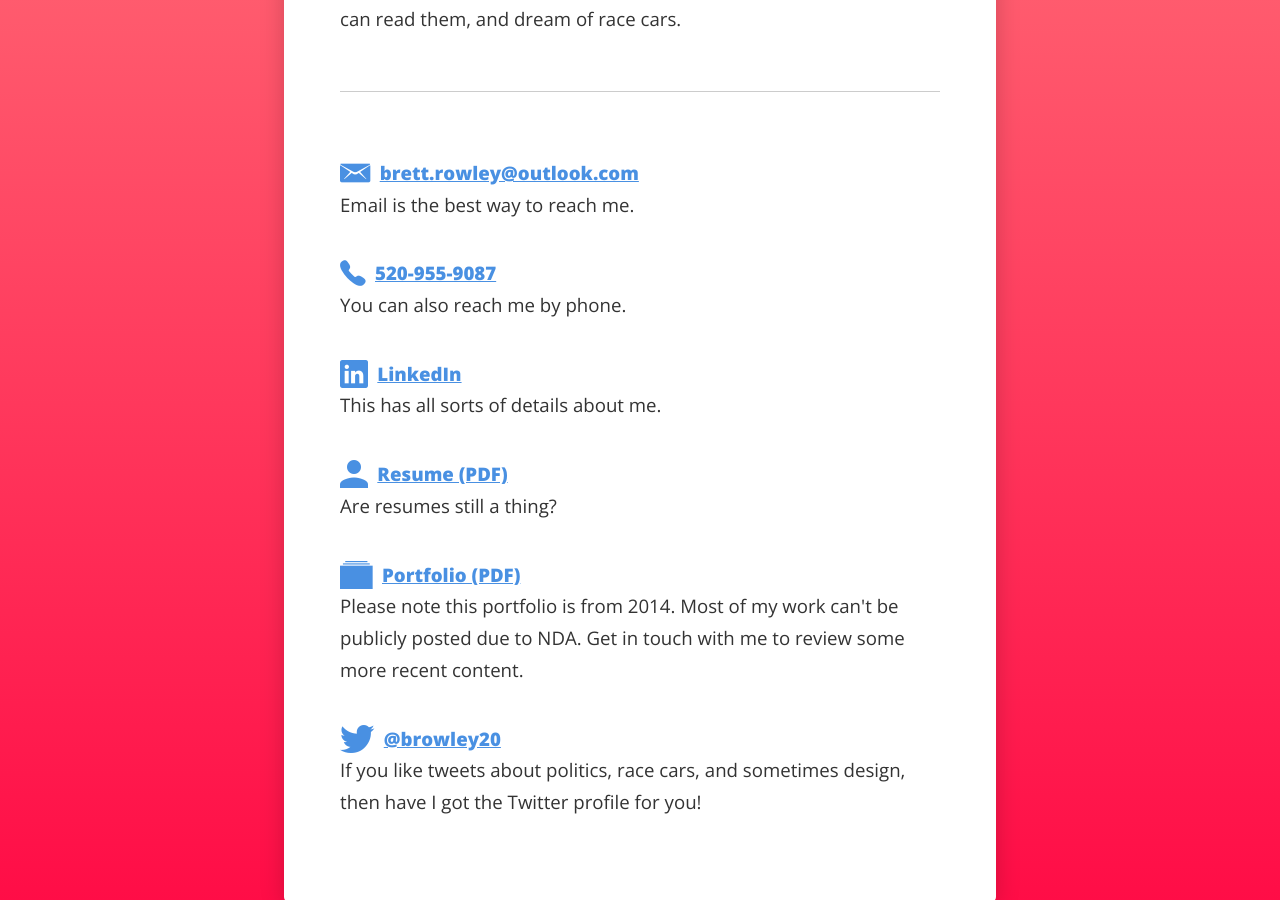
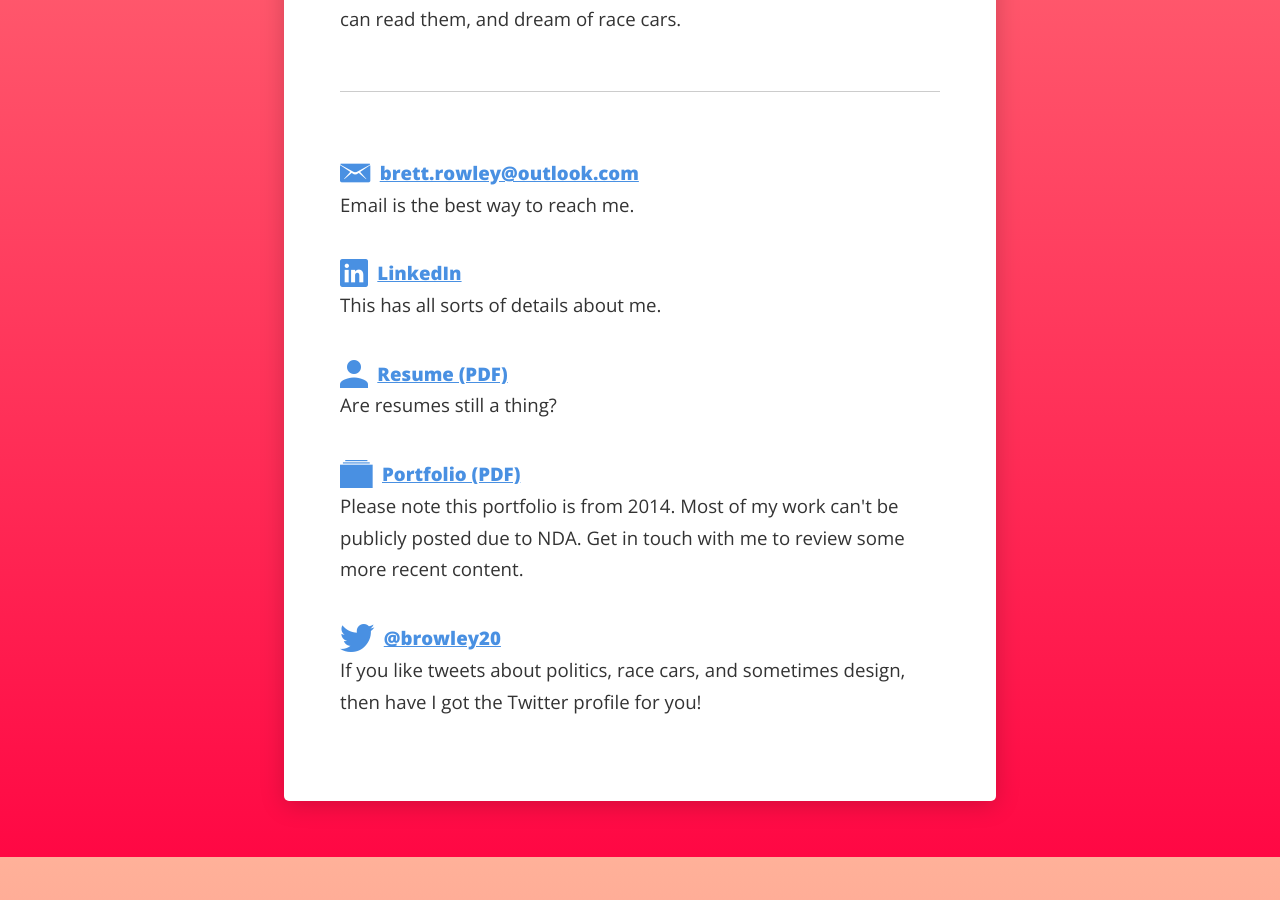
Before and after one commit to brettrowley/brettrowley.github.io, a Jekyll site: the page built from index.html, in a window 1280 px wide and 900 px high, scrolled down 996 px. Built offline with Jekyll 4.4.1, drawn with Linux system fonts in a browser that asks for light colours; some web fonts are replaced; after the commit the page ends 1853 px from its top, so only the background shows below that.

Commit message:
Remove phone contact

```diff
--- a/index.html
+++ b/index.html
@@ -15,7 +15,6 @@ title: Brett Rowley
 	<hr>
 	<div class="links">
 		<p><strong><a href="mailto:brett.rowley@outlook.com"><i class="ion-email"></i>brett.rowley@outlook.com</a></strong><br> Email is the best way to reach me.</p>
-		<p><strong><a href="tel:520-955-9087"><i class="ion-ios-telephone"></i>520-955-9087</a></strong><br> You can also reach me by phone.</p>
 		<p><strong><a target="_blank" href="https://www.linkedin.com/in/brett-rowley-76272837/"><i class="ion-social-linkedin"></i>LinkedIn</a></strong><br> This has all sorts of details about me.</p>
 		<p><strong><a target="_blank" href="assets/downloads/rowley-resume.pdf"><i class="ion-android-person"></i>Resume (PDF)</a></strong><br> Are resumes still a thing?</p>
 		<p><strong><a target="_blank" href="assets/downloads/brett_rowley_portfolio.pdf"><i class="ion-ios-albums"></i>Portfolio (PDF)</a></strong><br> Please note this portfolio is from 2014. Most of my work can't be publicly posted due to NDA. Get in touch with me to review some more recent content.</p>
```
